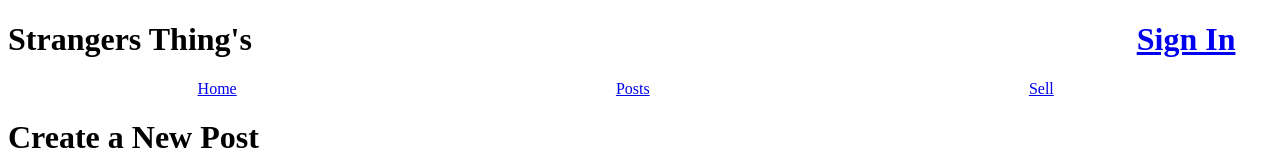
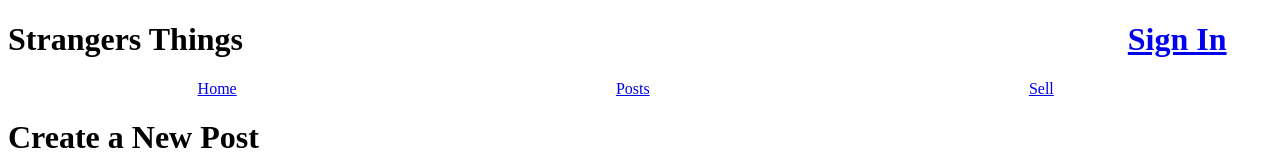
Before and after one commit to Thomas-Carfano/StrangersThings, a React (Vite) app: page /Sell in a window 1280 px wide. Shown: the top 160 px of the page. Built offline with nearby package versions, Linux system fonts and the light colour scheme.

Commit message:
fixed spelling error

```diff
--- a/src/App.jsx
+++ b/src/App.jsx
@@ -2,7 +2,7 @@ import './App.css'
 import NavBar from './Components/NavBar'
 import {Routes, Route} from 'react-router-dom'
 import SignIn from './Pages/LoginPage'
-import SignUp from './Pages/SingUpPage'
+import SignUp from './Pages/SignUpPage'
 import Posts from './Pages/PostsPage'
 import SellItem from './Pages/SellPage'
 import Home from './Pages/HomePage'
--- a/src/Components/NavBar.jsx
+++ b/src/Components/NavBar.jsx
@@ -8,7 +8,7 @@ const NavBar = () => {
     return(
         <>
         <div id="Title-Nav">
-            <h1>Strangers Thing's
+            <h1>Strangers Things
             <Link to="./SignIn" title="Home" id="login">Sign In</Link>
             </h1>
 
--- a/src/Pages/SellPage.jsx
+++ b/src/Pages/SellPage.jsx
@@ -2,6 +2,7 @@ import { useNavigate } from "react-router-dom";
 const BASE_URL = `https://strangers-things.herokuapp.com/api/2306-fsa-et-web-ft-sf`
 
 
+// eslint-disable-next-line react/prop-types
 const SellItem = ({tokenResponse}) => {
     console.log("sell")
     const token = tokenResponse
```
Also changed, not shown: src/Pages/SignUpPage.jsx (renamed from src/Pages/SingUpPage.jsx).
